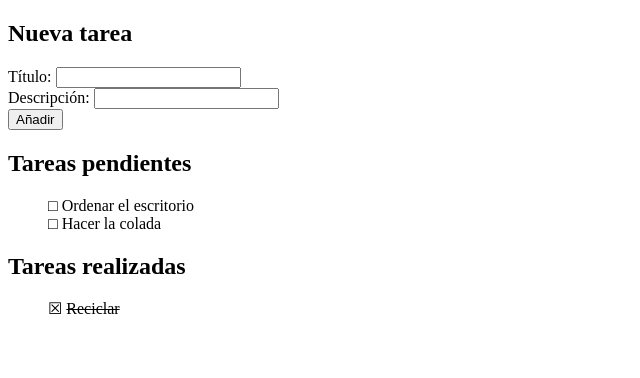
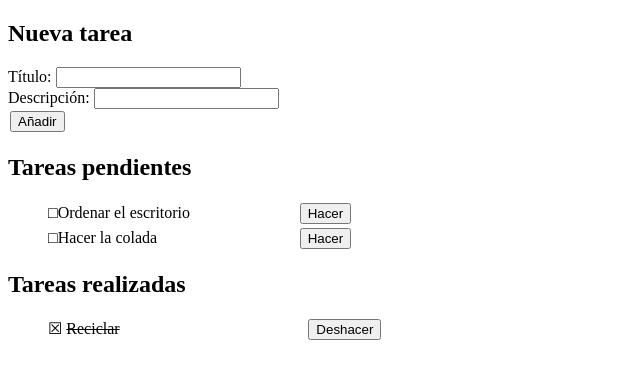
Before and after one commit to LuisJoseSanchez/mis-primeros-pasitos-con-angular, an Angular app in the folder lista-de-tareas/: page / in a window 1280 px wide. Shown: the top 378 px of the page, without its empty margins (0-640 px from the left). Built offline with nearby package versions, Linux system fonts and the light colour scheme.

Commit message:
Actualizando la lista de tareas

```diff
--- a/lista-de-tareas/src/app/app.component.html
+++ b/lista-de-tareas/src/app/app.component.html
@@ -6,13 +6,19 @@ Descripción: <input type="text" [(ngModel)]="tarea.descripcion"><br>
 <h2>Tareas pendientes</h2>
 <ul>
   <li class="pendiente" *ngFor="let t of tareasService.getTareasPendientes()">
-    {{ t.titulo }}
+    <span class="titulo">{{ t.titulo }}</span>
+    <button (click)="tareasService.marcaComoRealizada(t.id)">
+      Hacer
+    </button>
   </li>
 </ul>
 
 <h2>Tareas realizadas</h2>
 <ul>
   <li class="realizada" *ngFor="let t of tareasService.getTareasRealizadas()">
-    <del>{{ t.titulo }}</del>
+    <span class="titulo"><del>{{ t.titulo }}</del></span>
+    <button (click)="tareasService.marcaComoPendiente(t.id)">
+      Deshacer
+    </button>
   </li>
 </ul>
--- a/lista-de-tareas/src/app/app.component.scss
+++ b/lista-de-tareas/src/app/app.component.scss
@@ -9,3 +9,12 @@ li.pendiente:before {
 li.realizada:before {
   content: '☒ ';
 }
+
+.titulo {
+  display: inline-block;
+  width: 240px;
+}
+
+button {
+  margin: 2px;
+}
--- a/lista-de-tareas/src/app/tareas.service.ts
+++ b/lista-de-tareas/src/app/tareas.service.ts
@@ -57,4 +57,14 @@ export class TareasService {
   borraTarea(id: number) {
     this.tareas = this.tareas.filter(t => t.id != id);
   }
+
+  marcaComoRealizada(id: number) {
+    const indice = this.tareas.map(t => t.id).indexOf(id);
+    this.tareas[indice].realizada = true;
+  }
+
+  marcaComoPendiente(id: number) {
+    const indice = this.tareas.map(t => t.id).indexOf(id);
+    this.tareas[indice].realizada = false;
+  }
 }
```
Also changed, not shown: lista-de-tareas/src/app/app.component.ts (+1 -7 lines).
